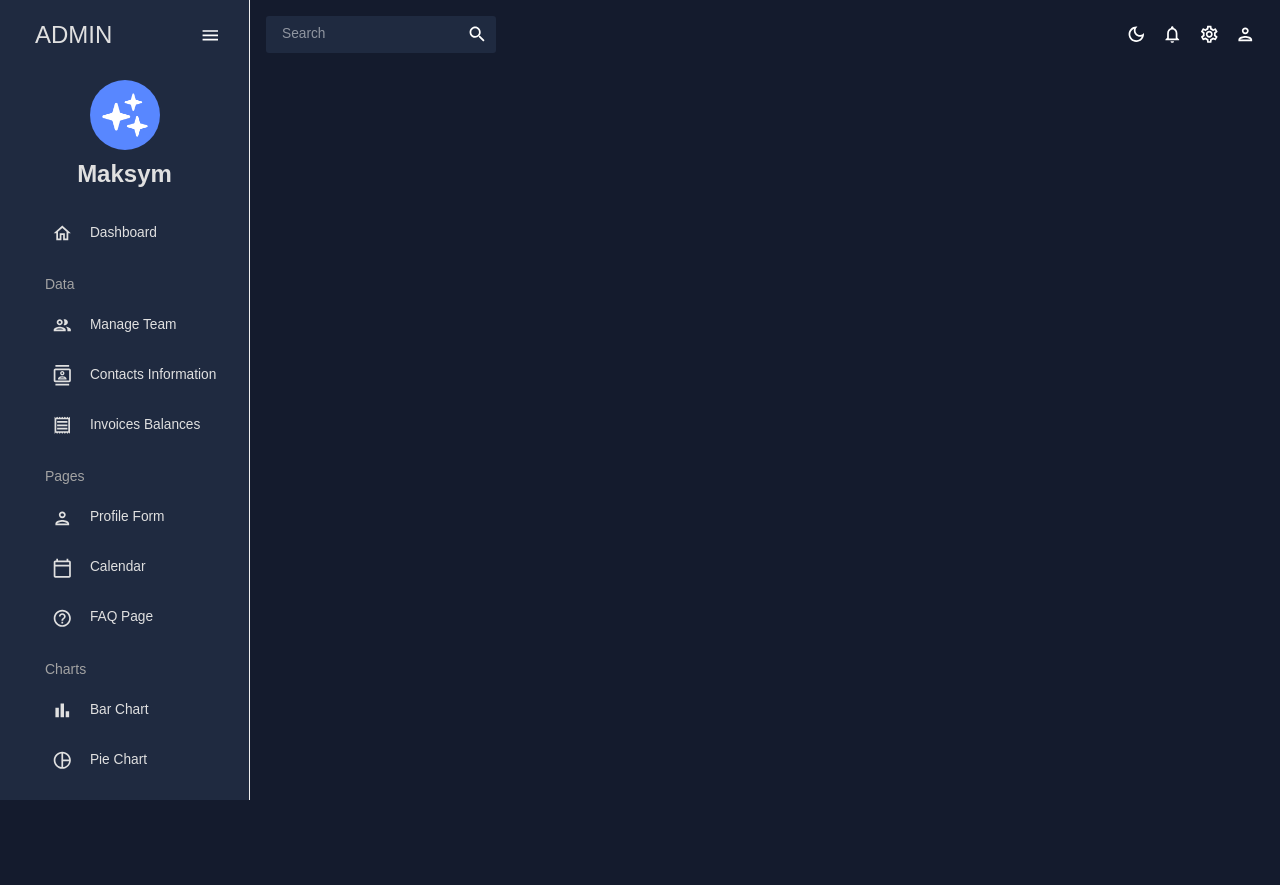
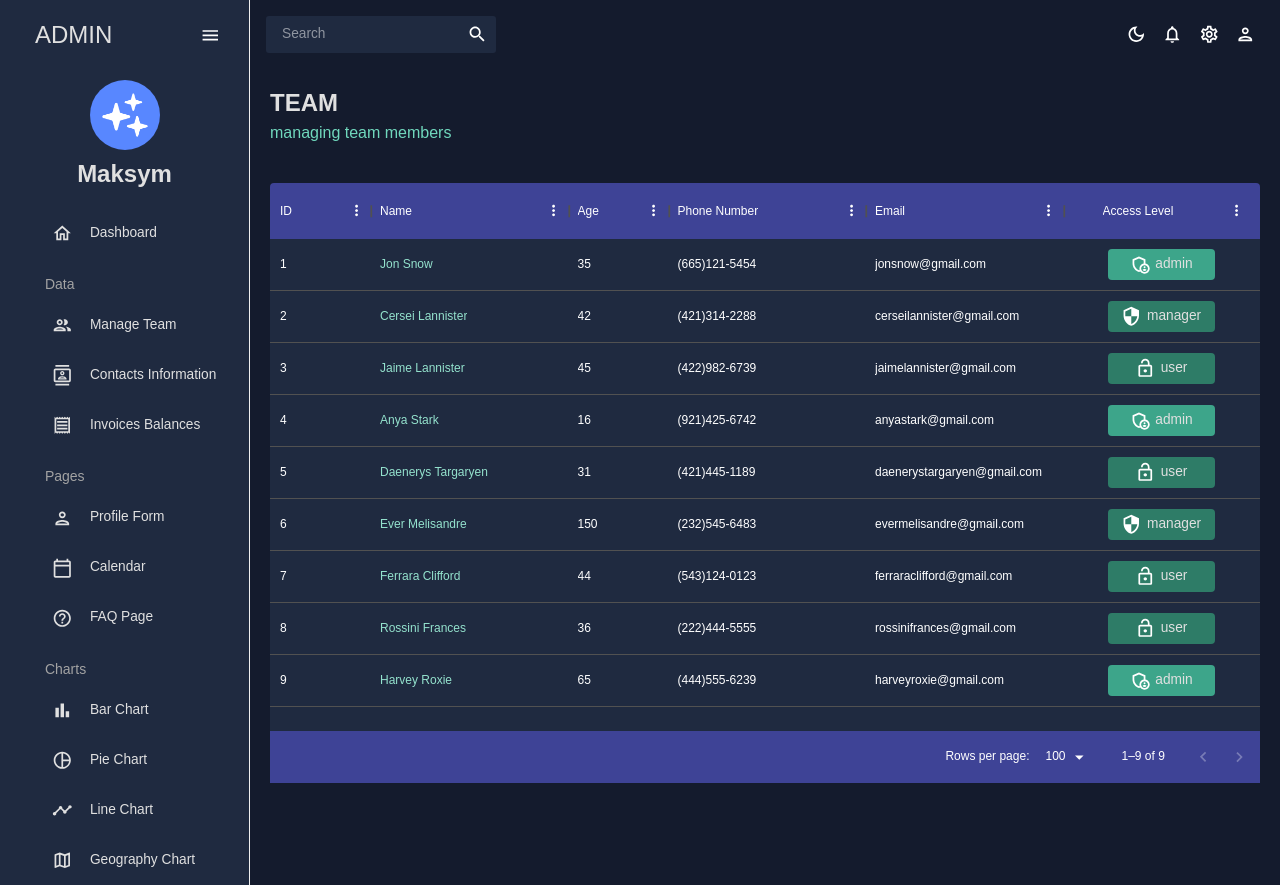
Before and after one commit to maximBurinskyi/procheck-dashboard, a React (Create React App) app: page /team in a window 1280 px wide. Before the commit the page ends 800 px from the top, so only its background shows below. Built offline with nearby package versions, Linux system fonts and the light colour scheme.

Commit message:
created team page

```diff
--- a/src/App.js
+++ b/src/App.js
@@ -4,7 +4,7 @@ import { Route, Routes } from 'react-router-dom';
 import Topbar from './scenes/global/Topbar';
 import Sidebar from './scenes/global/Sidebar';
 import Dashboard from './scenes/dashboard';
-// import Team from './scenes/team';
+import Team from './scenes/team';
 // import Invoices from './scenes/invoices';
 // import Contacts from './scenes/contacts';
 // import Bar from './scenes/bar';
@@ -28,16 +28,16 @@ function App() {
             <Topbar />
             <Routes>
               <Route path="/" element={<Dashboard />} />
-              {/* <Route path="/team" element={<Team />} />
-              <Route path="/contacts" element={<Contacts />} />
-              <Route path="/invoices" element={<Invoices />} />
-              <Route path="/form" element={<Form />} />
-              <Route path="/bar" element={<Bar />} />
-              <Route path="/pie" element={<Pie />} />
-              <Route path="/line" element={<Line />} />
-              <Route path="/faq" element={<FAQ />} />
-              <Route path="/geography" element={<Geography />} />
-              <Route path="/calendar" element={<Calendar />} /> */}
+              <Route path="/team" element={<Team />} />
+              {/* <Route path="/contacts" element={<Contacts />} /> */}
+              {/* <Route path="/invoices" element={<Invoices />} /> */}
+              {/* <Route path="/form" element={<Form />} /> */}
+              {/* <Route path="/bar" element={<Bar />} /> */}
+              {/* <Route path="/pie" element={<Pie />} /> */}
+              {/* <Route path="/line" element={<Line />} /> */}
+              {/* <Route path="/faq" element={<FAQ />} /> */}
+              {/* <Route path="/geography" element={<Geography />} /> */}
+              {/* <Route path="/calendar" element={<Calendar />} /> */}
             </Routes>
           </main>
         </div>
--- a/src/scenes/global/Sidebar.jsx
+++ b/src/scenes/global/Sidebar.jsx
@@ -124,8 +124,8 @@ const Sidebar2 = () => {
     <Box
       sx={{
         position: 'sticky',
-        display: 'flex',
-        height: '100vh',
+        // display: 'flex',
+        // height: '100vh',
         top: 0,
         bottom: 0,
         zIndex: 10000,
--- /dev/null
+++ b/src/scenes/team/index.jsx
@@ -0,0 +1,114 @@
+import { Box, Typography, useTheme } from '@mui/material';
+import { DataGrid } from '@mui/x-data-grid';
+import { tokens } from '../../theme';
+import { mockDataTeam } from '../../data/mockData';
+import AdminPanelSettingsOutlinedIcon from '@mui/icons-material/AdminPanelSettingsOutlined';
+import LockOpenOutlinedIcon from '@mui/icons-material/LockOpenOutlined';
+import SecurityOutlinedIcon from '@mui/icons-material/SecurityOutlined';
+import Header from '../../components/Header';
+
+const Team = () => {
+  const theme = useTheme();
+  const colors = tokens(theme.palette.mode);
+
+  const columns = [
+    { field: 'id', headerName: 'ID' },
+    {
+      field: 'name',
+      headerName: 'Name',
+      flex: 1,
+      cellClassName: 'name-column--cell',
+    },
+    {
+      field: 'age',
+      headerName: 'Age',
+      type: 'number',
+      headerAlign: 'left',
+      align: 'left',
+    },
+    {
+      field: 'phone',
+      headerName: 'Phone Number',
+      flex: 1,
+    },
+
+    {
+      field: 'email',
+      headerName: 'Email',
+      flex: 1,
+    },
+
+    {
+      field: 'access',
+      headerName: 'Access Level',
+      headerAlign: 'center',
+      flex: 1,
+      renderCell: ({ row: { access } }) => {
+        return (
+          <Box
+            width="60%"
+            m="0 auto"
+            p="5px"
+            display="flex"
+            justifyContent="center"
+            backgroundColor={
+              access === 'admin'
+                ? colors.greenAccent[600]
+                : colors.greenAccent[700]
+            }
+            borderRadius="4px"
+          >
+            {access === 'admin' && <AdminPanelSettingsOutlinedIcon />}
+            {access === 'manager' && <SecurityOutlinedIcon />}
+            {access === 'user' && <LockOpenOutlinedIcon />}
+            <Typography
+              color={colors.grey[100]}
+              sx={{
+                ml: '5px',
+              }}
+            >
+              {access}
+            </Typography>
+          </Box>
+        );
+      },
+    },
+  ];
+
+  return (
+    <Box m="20px ">
+      <Header title="TEAM" subtitle="managing team members" />
+      <Box
+        m="40px 0 0 0"
+        height="75vh"
+        sx={{
+          '& .MuiDataGrid-root': {
+            border: 'none',
+          },
+
+          '& .MuiDataGrid-cell': {
+            borderBottom: 'none',
+          },
+          '& .name-column--cell': {
+            color: colors.greenAccent[300],
+          },
+          '& .MuiDataGrid-columnHeaders ': {
+            backgroundColor: colors.blueAccent[700],
+            borderBottom: 'none',
+          },
+          '& .MuiDataGrid-virtualScroller': {
+            background: colors.primary[400],
+          },
+          '& .MuiDataGrid-footerContainer': {
+            borderTop: 'none',
+            backgroundColor: colors.blueAccent[700],
+          },
+        }}
+      >
+        <DataGrid rows={mockDataTeam} columns={columns} />
+      </Box>
+    </Box>
+  );
+};
+
+export default Team;
```
